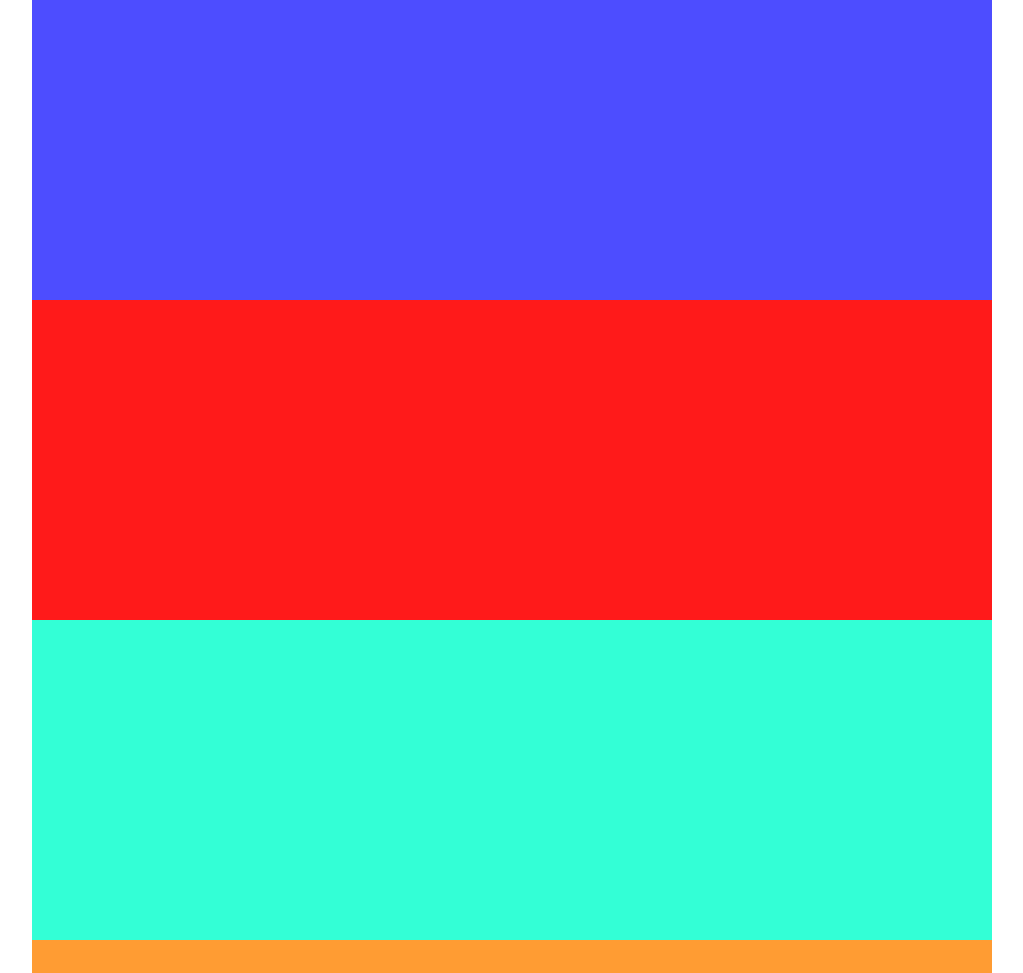
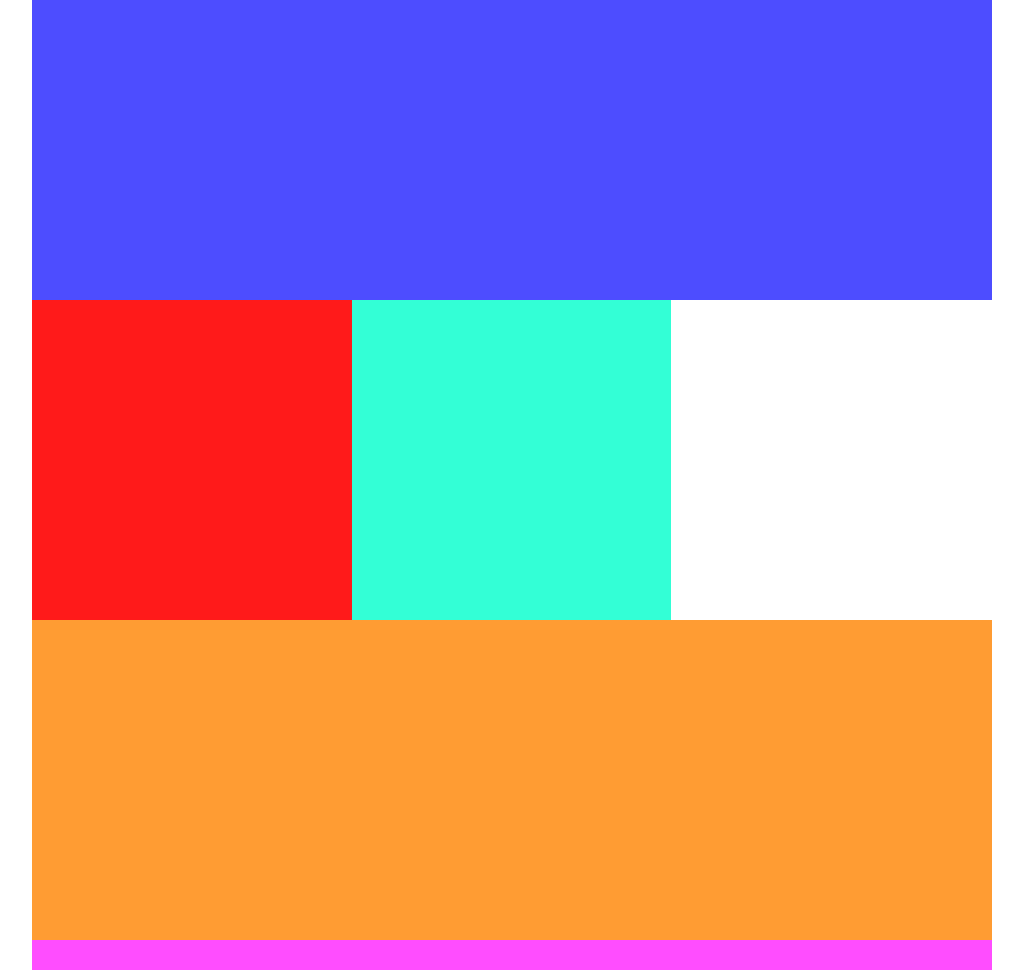
Before and after one commit to Victoria-Farr/media-queries-color-starter, a plain HTML site: page index.html in a window 1280 px wide. Shown: the top 973 px of the page, without its empty margins (128-1151 px from the left). Drawn offline with Linux system fonts and the light colour scheme.

Commit message:
Fixed layout for desktops and tablets

```diff
--- a/css/main.css
+++ b/css/main.css
@@ -73,10 +73,15 @@ footer {
 
   #column-3 {
     background-color: #ffc180;
+    width: 100%;
   }
 
   footer {
     background-color: #ff99ff;
+  }
+
+  .col-3 {
+    width: 50%;
   }
 
 }
@@ -104,4 +109,8 @@ footer {
     background-color: #ff4dff;
   }
 
+  .col-3 {
+    width: 33.3%;
+  }
+
 }
```
